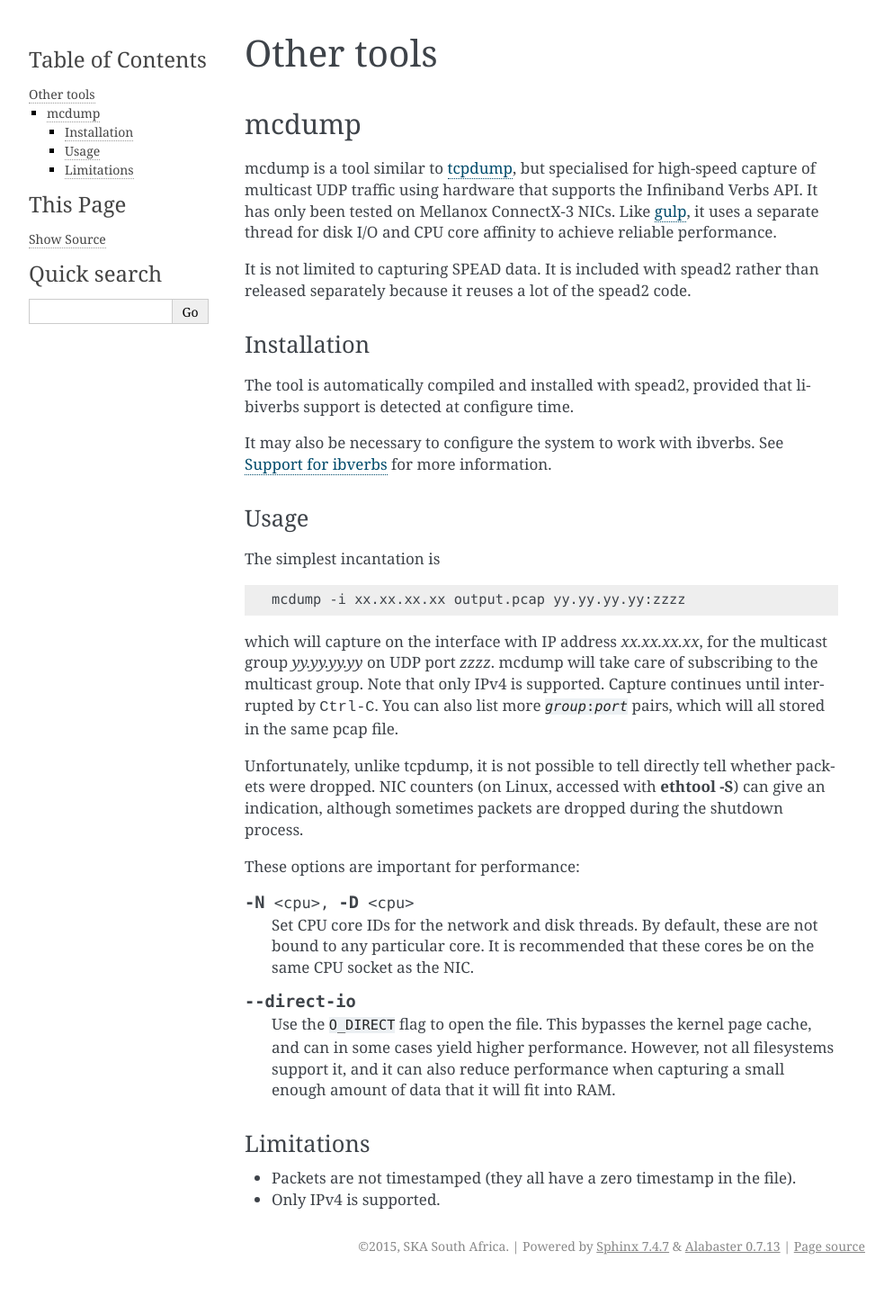
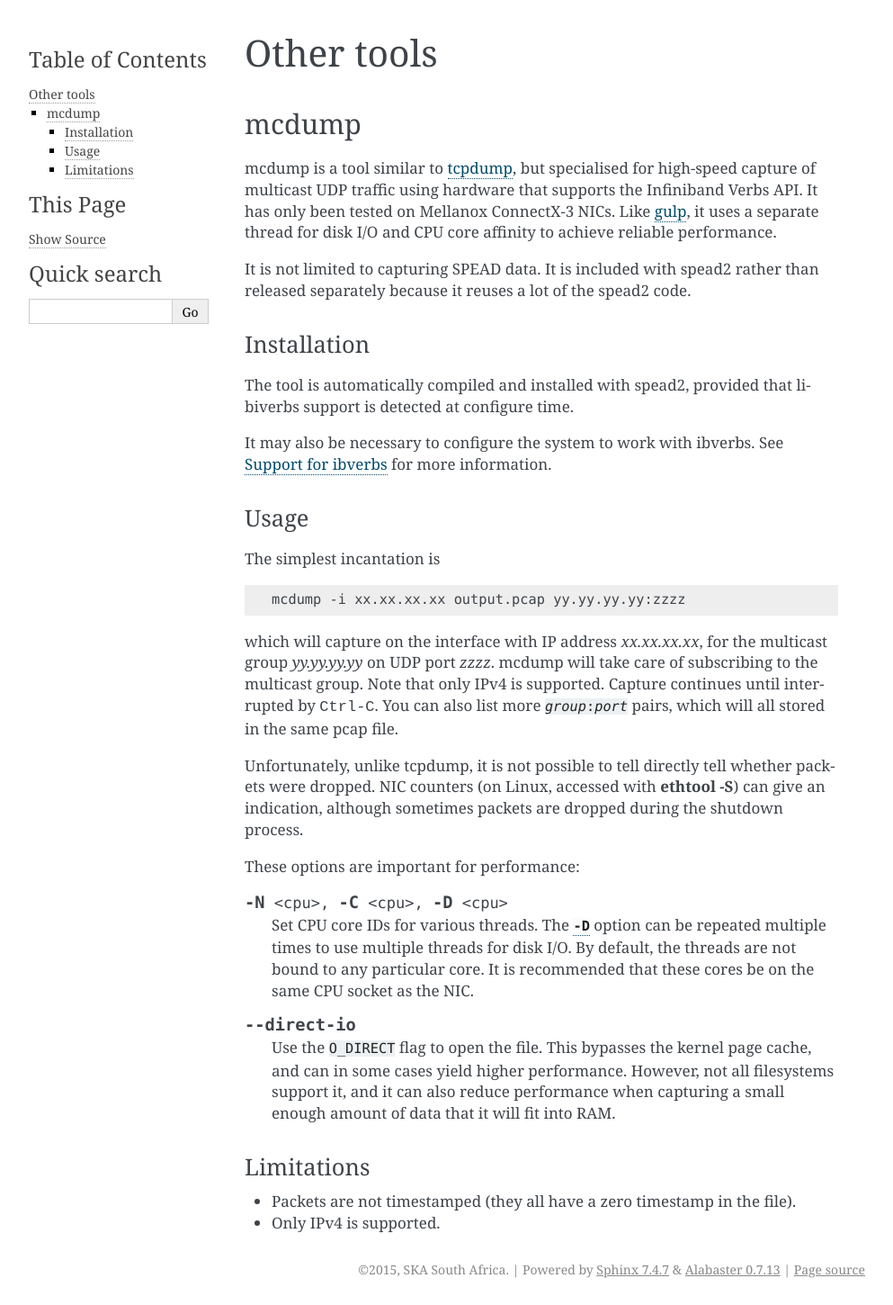
Before and after one commit to ska-sa/spead2, a Sphinx documentation site: the page built from doc/tools.rst, in a window 1280 px wide. Shown: the whole page at 90% size, without its empty margins (148-1141 px from the left). Built offline with Sphinx 7.4.7, drawn with Linux system fonts in a browser that asks for light colours; before the commit the page ends 1424 px from its top, so only the background shows below that.

Commit message:
Update documentation on mcdump

```diff
--- a/doc/tools.rst
+++ b/doc/tools.rst
@@ -46,11 +46,12 @@ shutdown process.
 
 These options are important for performance:
 
-.. option:: -N <cpu>, -D <cpu>
+.. option:: -N <cpu>, -C <cpu>, -D <cpu>
 
-   Set CPU core IDs for the network and disk threads. By default, these are not
-   bound to any particular core. It is recommended that these cores be on the
-   same CPU socket as the NIC.
+   Set CPU core IDs for various threads. The :option:`-D` option can be repeated
+   multiple times to use multiple threads for disk I/O. By default, the threads
+   are not bound to any particular core. It is recommended that these cores be
+   on the same CPU socket as the NIC.
 
 .. option:: --direct-io
 
```
